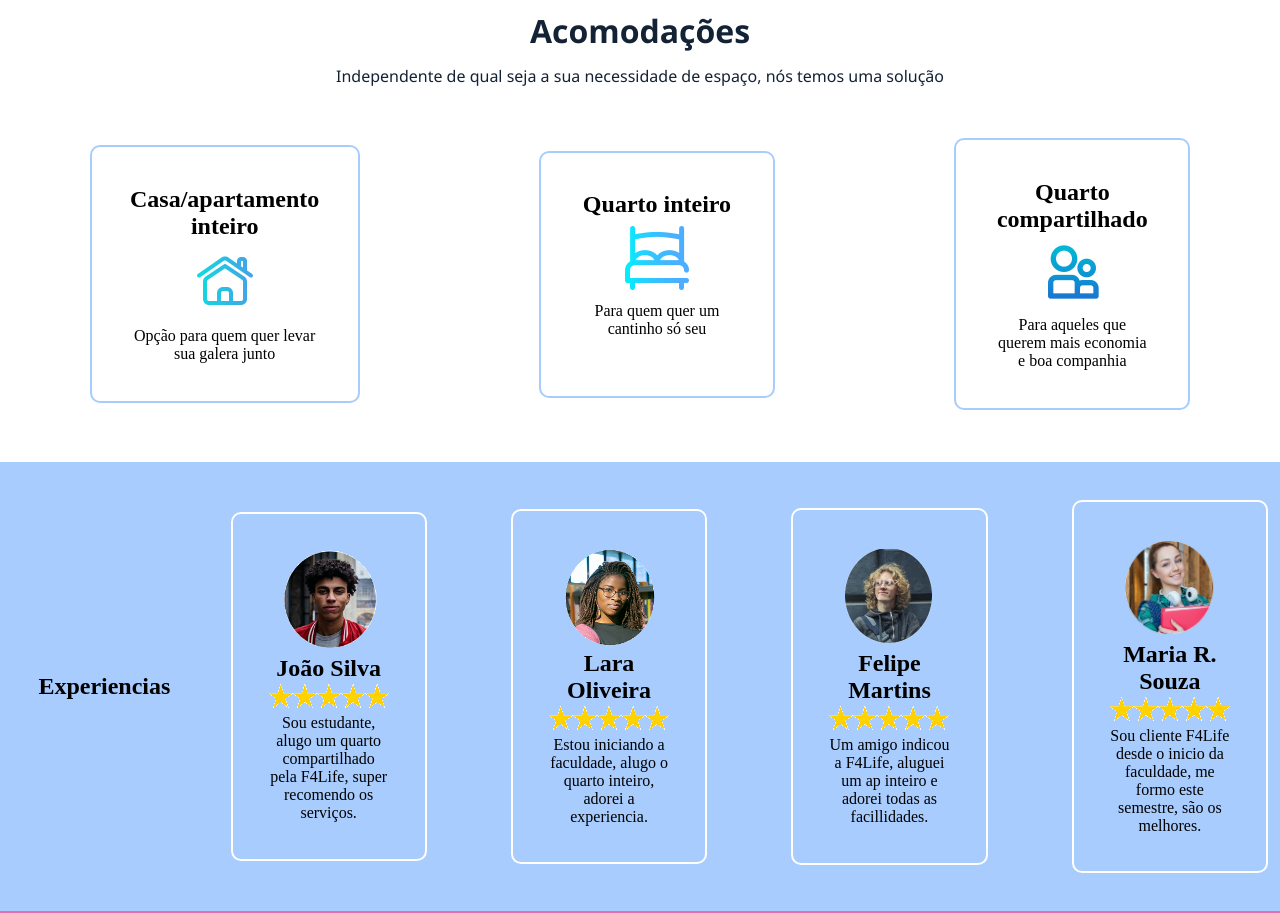
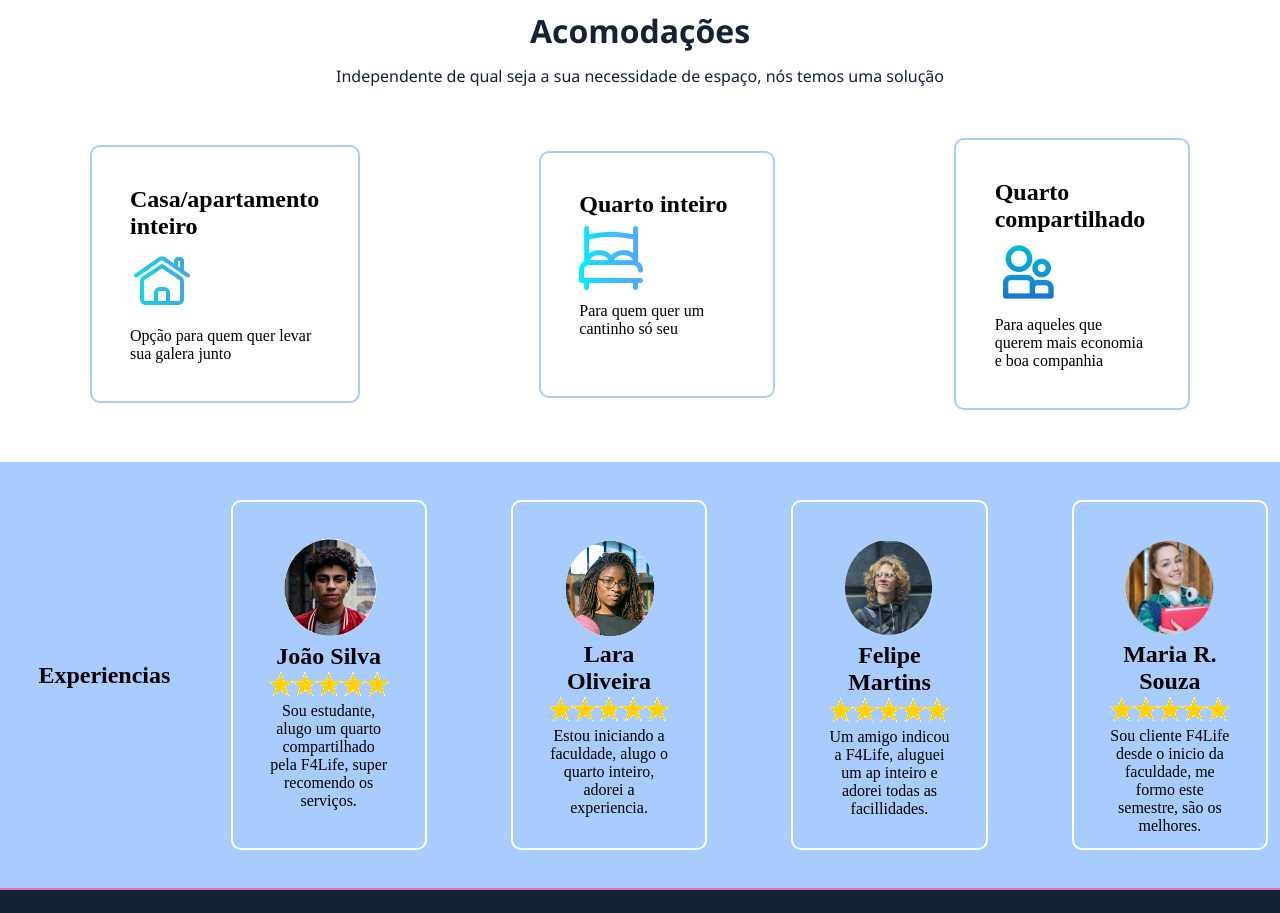
Before and after one commit to IsadoraFDias/f4life_desafio_desenvolve, a plain HTML site: page index.html in a window 1280 px wide. Shown: the part 1200-2113 px from the top of the page. Drawn offline with Linux system fonts and the light colour scheme.

Commit message:
Update style.css

```diff
--- a/style.css
+++ b/style.css
@@ -178,6 +178,7 @@ input:not(.tipo_acomodacao), textarea, button{
     margin-right: 7%;
     padding: 3%;
     width: 50%;
+    height: 300px
     text-align: center;
 }
 
@@ -215,7 +216,9 @@ input:not(.tipo_acomodacao), textarea, button{
     margin-right: 2%;
     padding: 3%;
     width: 100%;
+    height: 350px;
     text-align: center;
+
 }
 .roda_pe{
     background-color: rgb(19, 34, 53);
```
